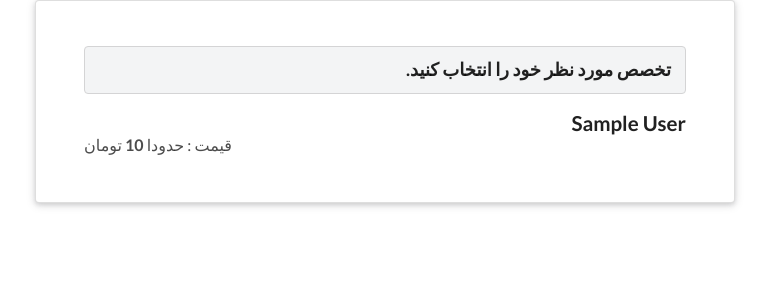
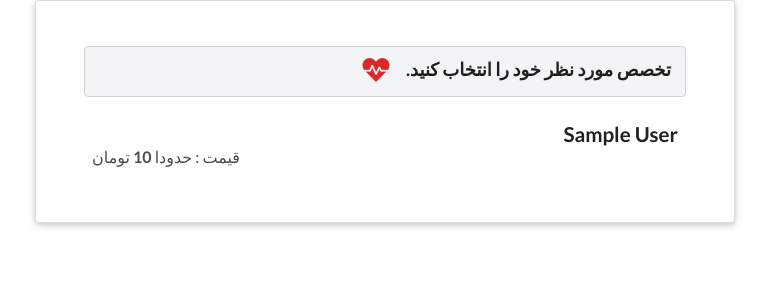
Before and after one commit to tarlaun/AnalysisDesign_project2, a Django app: page /accounts/expertise_list/ in a window 1280 px wide. Shown: the top 300 px of the page, without its empty margins (255-1024 px from the left). Run offline with Django 3.2, Linux system fonts and the light colour scheme; tables that the repository leaves empty hold one stand-in row (values such as "Sample post"); some libraries are stand-ins or nearby versions.

Commit message:
Animations Are Added In Front #51 -Selection Mode -Animation Mode -Heart Icon -Division Mode

```diff
--- a/docicome/account/templates/expertise_list.html
+++ b/docicome/account/templates/expertise_list.html
@@ -2,10 +2,11 @@
 <div class="ui raised very padded text container segment">
 
     <h3 class="ui block black header" style="text-align: right;">
+        <i class="heartbeat red icon"></i>
         .تخصص مورد نظر خود را انتخاب کنید
     </h3>
     {% if expertise_list %}
-            <div class="ui middle aligned list">
+        <div class="ui middle aligned selection animated divided list">
             {% for exp in expertise_list %}
                 <div class="item black">
                     <div class="ui content">
```
Lines whose indentation alone changed are shown as unchanged.
